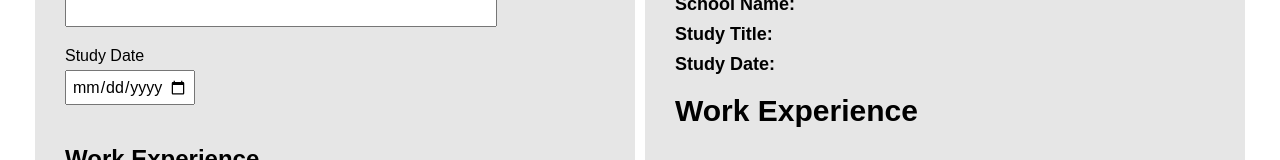
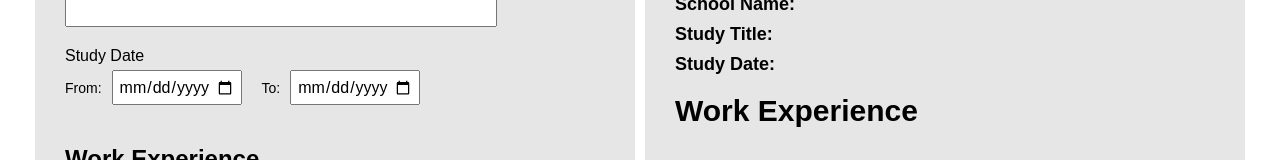
Before and after one commit to KrystianJP/cv-project, a React (Create React App) app: page / in a window 1280 px wide. Shown: the part 554-714 px from the top of the page. Built offline with nearby package versions, Linux system fonts and the light colour scheme.

Commit message:
added to and from with updating to localestring

```diff
--- a/src/App.js
+++ b/src/App.js
@@ -20,7 +20,8 @@ class App extends React.Component {
       phone: null,
       schoolName: null,
       studyTitle: null,
-      studyDate: null,
+      studyDateFrom: null,
+      studyDateTo: null,
       jobs: [],
     };
   }
--- a/src/components/Cv.js
+++ b/src/components/Cv.js
@@ -29,6 +29,23 @@ class Cv extends React.Component {
     });
   }
 
+  studyDateText(from, to) {
+    const options = { year: "numeric", month: "long", day: "numeric" };
+
+    let result = "";
+    if (from) {
+      result += "From " + new Date(from).toLocaleString(undefined, options);
+    }
+    if (from && to) {
+      result += " to " + new Date(to).toLocaleString(undefined, options);
+    }
+    if (from && !to) {
+      result += " to now";
+    }
+
+    return result;
+  }
+
   render() {
     return (
       <div className="cv">
@@ -53,7 +70,11 @@ class Cv extends React.Component {
             <strong>Study Title:</strong> {this.props.values.studyTitle}
           </p>
           <p className="cv-text">
-            <strong>Study Date:</strong> {this.props.values.studyDate}
+            <strong>Study Date:</strong>{" "}
+            {this.studyDateText(
+              this.props.values.studyDateFrom,
+              this.props.values.studyDateTo,
+            )}
           </p>
         </div>
         <div>
--- a/src/components/EducationInfo.js
+++ b/src/components/EducationInfo.js
@@ -29,15 +29,37 @@ class EducationInfo extends React.Component {
           ></input>
         </div>
         <div className="input-container">
-          <label htmlFor="study-date">Study Date</label>
-          <input
-            type="date"
-            name="study-date"
-            id="study-date"
-            onChange={(e) => {
-              this.props.changeValues(e.target.value, "studyDate");
-            }}
-          ></input>
+          <label>Study Date</label>
+          <div className="dates-container">
+            <div>
+              <label htmlFor="study-date-from" className="study-date-label">
+                From:
+              </label>
+              <input
+                type="date"
+                name="study-date-from"
+                id="study-date-from"
+                className="study-date"
+                onChange={(e) => {
+                  this.props.changeValues(e.target.value, "studyDateFrom");
+                }}
+              ></input>
+            </div>
+            <div>
+              <label htmlFor="study-date-to" className="study-date-label">
+                To:
+              </label>
+              <input
+                type="date"
+                name="study-date-to"
+                id="study-date-to"
+                className="study-date"
+                onChange={(e) => {
+                  this.props.changeValues(e.target.value, "studyDateTo");
+                }}
+              ></input>
+            </div>
+          </div>
         </div>
       </div>
     );
--- a/src/styles/style.css
+++ b/src/styles/style.css
@@ -61,8 +61,9 @@ html {
   float: right;
 }
 
-#study-date {
-  width: 130px;
+.study-date {
+  width: 130px !important;
+  margin-left: 10px;
 }
 
 .input-section {
@@ -142,3 +143,12 @@ html {
   font-size: 24px;
   font-weight: bold;
 }
+
+.form .input-container .study-date-label {
+  font-size: 14px;
+}
+
+.dates-container {
+  display: flex;
+  gap: 20px;
+}
```
